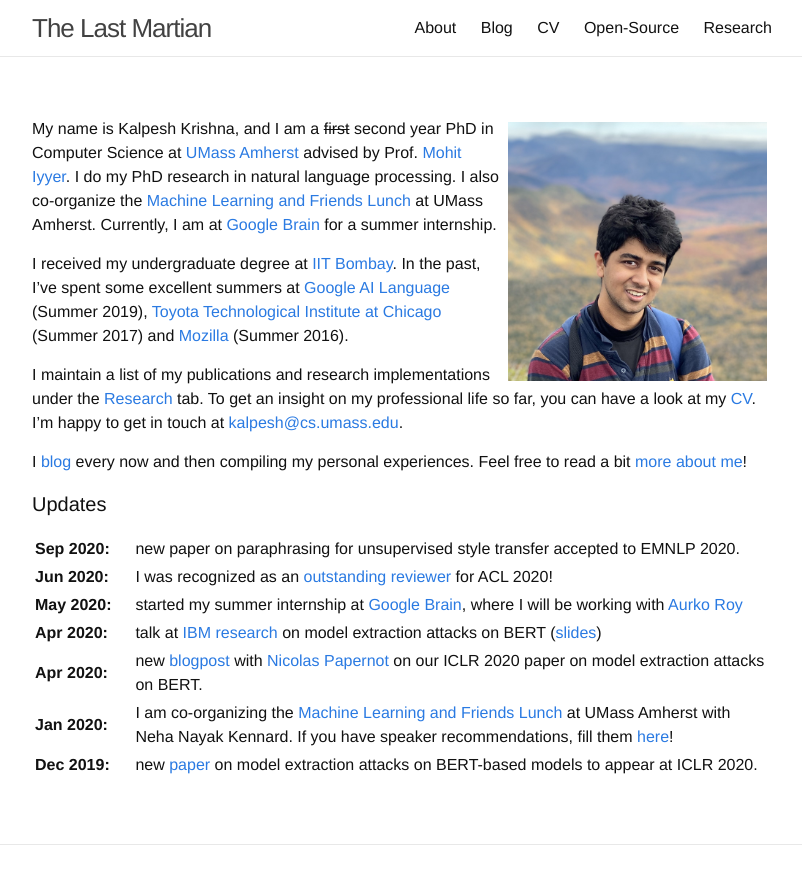
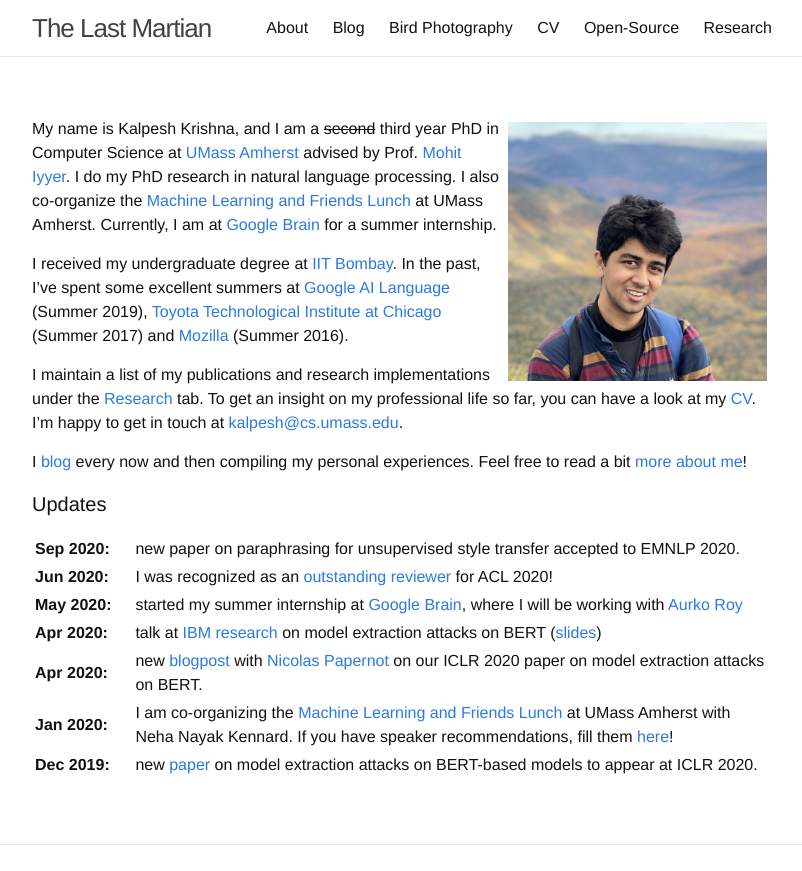
Before and after one commit to martiansideofthemoon/martiansideofthemoon.github.io, a Jekyll site: the page built from index.md, in a window 1280 px wide, cut to the strip 0-871 px from the top of the page. Shown: the whole strip, without its empty margins (238-1040 px from the left). Built offline with Jekyll 4.4.1, drawn with Linux system fonts in a browser that asks for light colours; comment, search, counter and statistics services are not loaded.

Commit message:
Adding bird photos page

```diff
--- a/index.md
+++ b/index.md
@@ -5,7 +5,7 @@ layout: page
 
 <img style="float: right; width: 35%; padding: 5px;" src=" {{ site.url }}/assets/IMG_1403.jpg">
 
-My name is Kalpesh Krishna, and I am a ~~first~~ second year PhD in Computer Science at [UMass Amherst](http://cs.umass.edu/) advised by Prof. [Mohit Iyyer](https://people.cs.umass.edu/~miyyer/). I do my PhD research in natural language processing. I also co-organize the [Machine Learning and Friends Lunch](https://umass-mlfl.github.io/) at UMass Amherst. Currently, I am at [Google Brain](https://research.google/teams/brain) for a summer internship.
+My name is Kalpesh Krishna, and I am a ~~second~~ third year PhD in Computer Science at [UMass Amherst](http://cs.umass.edu/) advised by Prof. [Mohit Iyyer](https://people.cs.umass.edu/~miyyer/). I do my PhD research in natural language processing. I also co-organize the [Machine Learning and Friends Lunch](https://umass-mlfl.github.io/) at UMass Amherst. Currently, I am at [Google Brain](https://research.google/teams/brain) for a summer internship.
 
 I received my undergraduate degree at [IIT Bombay](http://iitb.ac.in). In the past, I've spent some excellent summers at [Google AI Language](https://ai.google/research/teams/language/) (Summer 2019), [Toyota Technological Institute at Chicago](https://www.ttic.edu/) (Summer 2017) and [Mozilla](https://www.mozilla.org/en-US/) (Summer 2016).
 
```
Also changed, not shown: _pages/bird_photography.md (added, +7 -0 lines).
